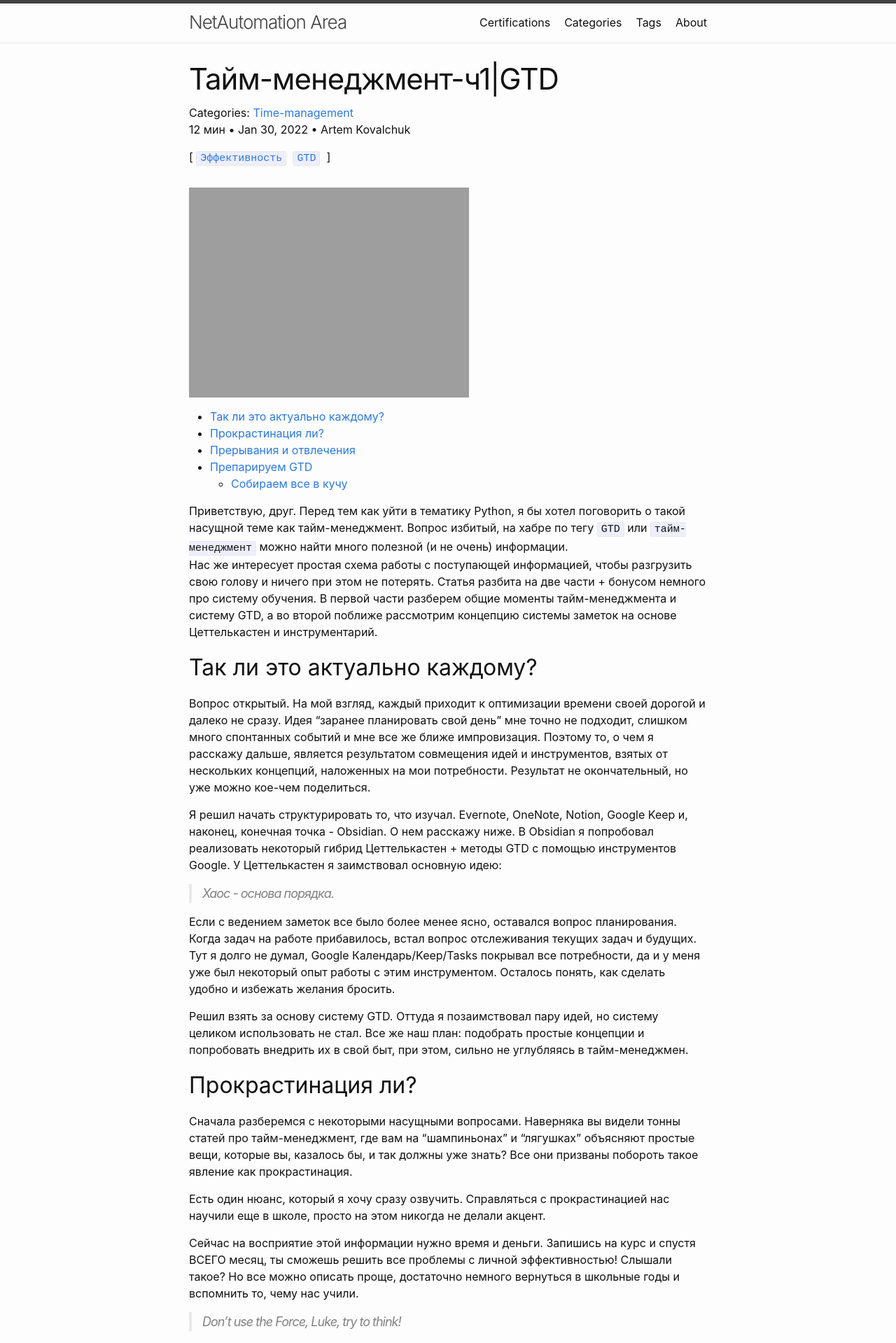
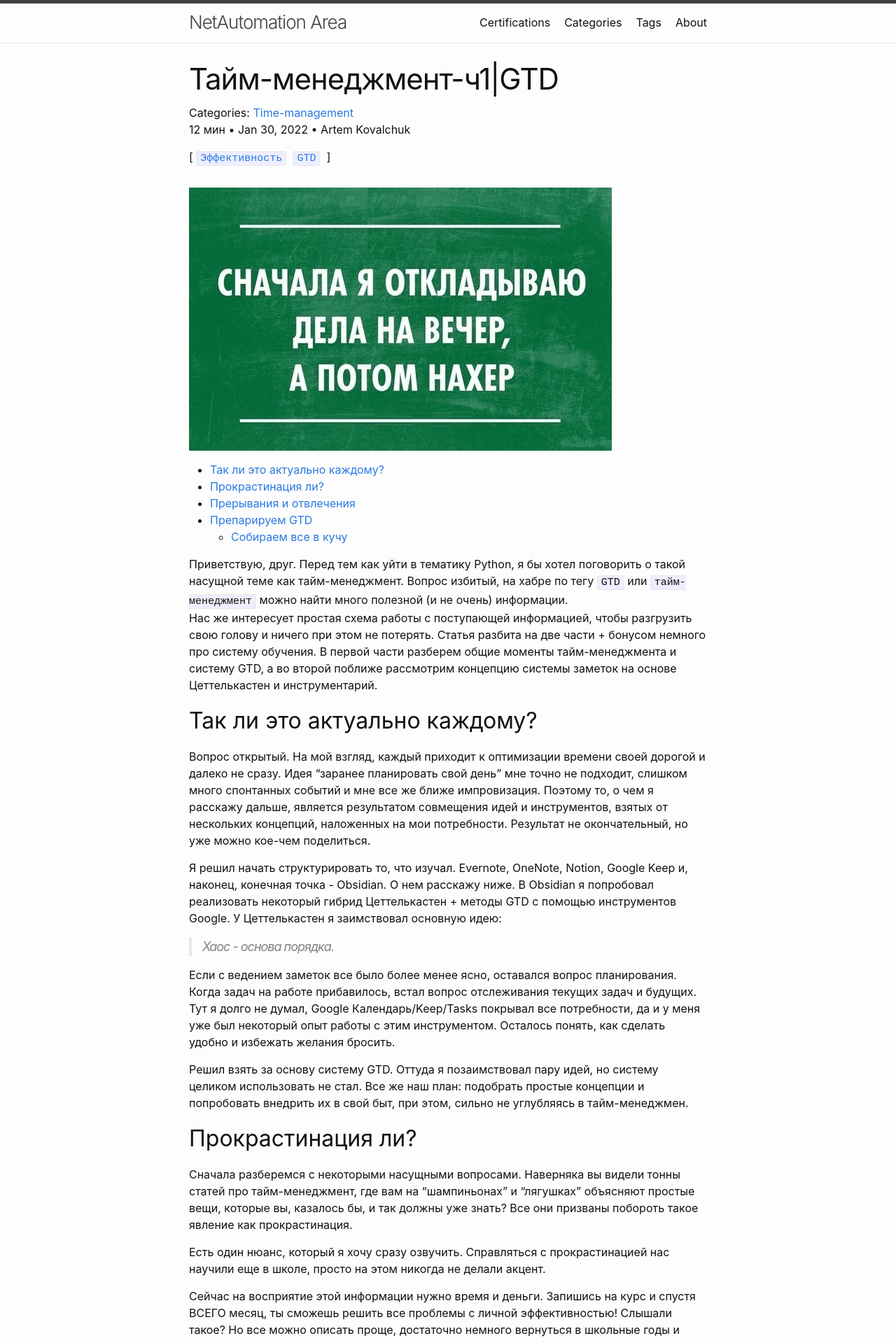
Before and after one commit to woohung/woohung.github.io, a Jekyll site: the page built from _posts/2022-01-30-Тайм-Менеджмент-ч1.md, in a window 1280 px wide. Shown: the top 1919 px of the page at 70% size. Built offline with Jekyll 4.4.1, drawn with Linux system fonts in a browser that asks for light colours.

Commit message:
update image

```diff
--- a/_posts/2022-01-30-Тайм-Менеджмент-ч1.md
+++ b/_posts/2022-01-30-Тайм-Менеджмент-ч1.md
@@ -8,7 +8,7 @@ published: true
 author: Artem Kovalchuk
 ---
 
-<img src="https://woohung.github.io/assets/images/_time.jpg">
+<img src="https://woohung.github.io/assets/images/add_time.jpg">
 
 <!-- vscode-markdown-toc -->
 * [Так ли это актуально каждому?](#intro)
```
Also changed, not shown: assets/images/add_time.jpg (renamed from assets/images/_time.jpg).
